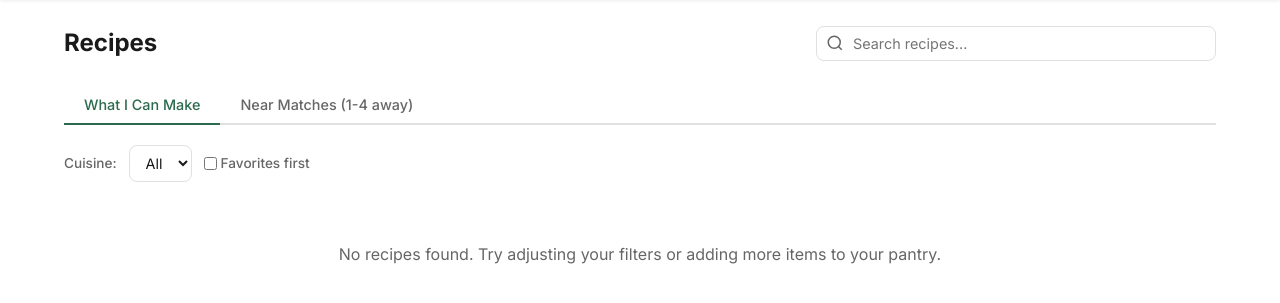
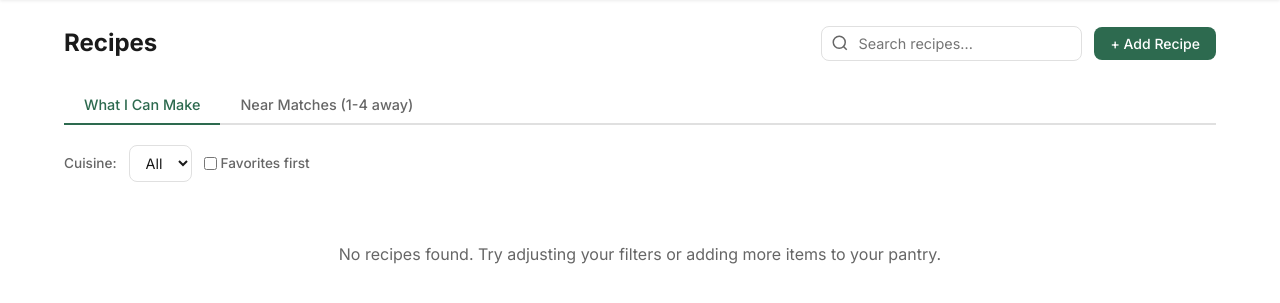
Before and after one commit to 05mip/PantryAI, a Flask app: page /recipes in a window 1280 px wide. Shown: the part 60-363 px from the top of the page. Run offline with Flask 3, Linux system fonts and the light colour scheme; data that the repository does not hold is empty.

Commit message:
Fixed recipe results, add recipe button, clear all buttton

```diff
--- a/pantryai/routes/grocery.py
+++ b/pantryai/routes/grocery.py
@@ -57,6 +57,14 @@ def remove_item(item_id):
 def clear_checked():
     count = delete_checked_grocery(g.user_id)
     return jsonify({"success": True, "data": {"cleared": count}})
+
+
+@grocery_bp.route("/all", methods=["DELETE"])
+def clear_all():
+    items = list_grocery(g.user_id)
+    for item in items:
+        delete_grocery_item(g.user_id, item["item_id"])
+    return jsonify({"success": True, "data": {"cleared": len(items)}})
 
 
 @grocery_bp.route("/from-recipe/<recipe_id>", methods=["POST"])
--- a/pantryai/routes/recipes.py
+++ b/pantryai/routes/recipes.py
@@ -3,7 +3,7 @@ import logging
 from flask import Blueprint, request, jsonify, g
 
 from services.dynamo import (
-    list_recipes, get_recipe, list_all_recipes_cached,
+    list_recipes, get_recipe, list_all_recipes_cached, create_recipe,
     list_pantry, toggle_favorite, list_favorites, get_user_favorite_ids,
 )
 from services.matching import score_recipe
@@ -22,6 +22,47 @@ def get_recipes():
     return jsonify({"success": True, "data": items, "total": total})
 
 
+@recipes_bp.route("", methods=["POST"])
+def add_recipe():
+    data = request.get_json()
+    if not data or not data.get("title"):
+        return jsonify({"success": False, "error": "Title is required"}), 400
+    if not data.get("ingredients") or not isinstance(data["ingredients"], list):
+        return jsonify({"success": False, "error": "At least one ingredient is required"}), 400
+
+    recipe = create_recipe(
+        title=data["title"],
+        ingredients=data["ingredients"],
+        instructions=data.get("instructions", ""),
+        cuisine=data.get("cuisine", ""),
+        tags=data.get("tags", []),
+        prep_time_mins=data.get("prep_time_mins", 0),
+        servings=data.get("servings", 4),
+    )
+    return jsonify({"success": True, "data": recipe}), 201
+
+
+def _score_search_results(results, user_id):
+    """Add pantry match scores to a list of search results."""
+    pantry_items = list_pantry(user_id)
+    fav_ids = get_user_favorite_ids(user_id)
+    scored = []
+    for r in results:
+        ingredients = r.get("ingredients", [])
+        if ingredients:
+            result = score_recipe(pantry_items, ingredients)
+            r["match_score"] = result["score"]
+            r["matched_ingredients"] = result["matched"]
+            r["missing_ingredients"] = result["missing"]
+        else:
+            r["match_score"] = 0
+            r["matched_ingredients"] = []
+            r["missing_ingredients"] = []
+        r["is_favorite"] = r.get("recipe_id", "") in fav_ids
+        scored.append(r)
+    return scored
+
+
 @recipes_bp.route("/search", methods=["GET"])
 def search():
     q = request.args.get("q", "").strip()
@@ -31,7 +72,14 @@ def search():
     limit = request.args.get("limit", 20, type=int)
     results = os_search(q, limit=limit)
 
-    if not results:
+    if results:
+        full_results = []
+        for hit in results:
+            recipe = get_recipe(hit["recipe_id"])
+            if recipe:
+                full_results.append(recipe)
+        results = full_results
+    else:
         all_recipes, _ = list_recipes(limit=500, offset=0)
         q_lower = q.lower()
         results = [
@@ -40,6 +88,7 @@ def search():
             or any(q_lower in ing.get("name", "").lower() for ing in r.get("ingredients", []))
         ][:limit]
 
+    results = _score_search_results(results[:limit], g.user_id)
     return jsonify({"success": True, "data": results})
 
 
--- a/pantryai/services/dynamo.py
+++ b/pantryai/services/dynamo.py
@@ -194,6 +194,33 @@ def list_all_recipes_cached():
     return items
 
 
+def create_recipe(title, ingredients, instructions="", cuisine="", tags=None, prep_time_mins=0, servings=4):
+    """Create a new recipe from user input."""
+    recipe_id = _new_id()
+    recipe = {
+        "recipe_id": recipe_id,
+        "title": title.strip(),
+        "ingredients": [
+            {
+                "name": ing.get("name", "").lower().strip(),
+                "quantity": _to_decimal(ing.get("quantity", 1)),
+                "unit": ing.get("unit", "count"),
+            }
+            for ing in ingredients if ing.get("name")
+        ],
+        "instructions": instructions.strip(),
+        "cuisine": cuisine.strip(),
+        "prep_time_mins": _to_decimal(prep_time_mins),
+        "servings": _to_decimal(servings),
+        "created_at": _now_iso(),
+    }
+    if tags:
+        recipe["tags"] = set(tags)
+    _table("recipes").put_item(Item=recipe)
+    _recipe_cache["data"] = None
+    return _from_decimal(recipe)
+
+
 def put_recipe(recipe):
     """Write a recipe item (used by seeding script)."""
     clean = {}
--- a/pantryai/static/js/recipes.js
+++ b/pantryai/static/js/recipes.js
@@ -10,6 +10,58 @@ const missingWrap = document.getElementById("filter-missing-wrap");
 const missingSlider = document.getElementById("filter-missing");
 const missingVal = document.getElementById("missing-val");
 const favsCheck = document.getElementById("filter-favs");
+
+const addRecipeForm = document.getElementById("add-recipe-form");
+document.getElementById("toggle-add-recipe").addEventListener("click", () => {
+    addRecipeForm.classList.toggle("open");
+    if (addRecipeForm.classList.contains("open")) {
+        document.getElementById("recipe-title").focus();
+    }
+});
+document.getElementById("save-recipe-btn").addEventListener("click", saveRecipe);
+
+function parseIngredientLine(line) {
+    line = line.trim();
+    if (!line) return null;
+    const m = line.match(/^([\d½¼¾⅓⅔⅛/.\- ]*)\s*(cups?|tbsp|tsp|oz|lb|lbs|g|kg|ml|l|cloves?|pieces?|cans?|count)?\s+(.+)$/i);
+    if (m && m[3]) {
+        const qty = parseFloat(m[1]) || 1;
+        const unit = (m[2] || "count").toLowerCase();
+        return { name: m[3].trim(), quantity: qty, unit };
+    }
+    return { name: line, quantity: 1, unit: "count" };
+}
+
+async function saveRecipe() {
+    const title = document.getElementById("recipe-title").value.trim();
+    if (!title) { showToast("Title is required", "error"); return; }
+
+    const rawLines = document.getElementById("recipe-ingredients").value.split("\n");
+    const ingredients = rawLines.map(parseIngredientLine).filter(Boolean);
+    if (ingredients.length === 0) { showToast("Add at least one ingredient", "error"); return; }
+
+    const payload = {
+        title,
+        ingredients,
+        instructions: document.getElementById("recipe-instructions").value.trim(),
+        cuisine: document.getElementById("recipe-cuisine").value.trim(),
+        prep_time_mins: parseInt(document.getElementById("recipe-prep").value) || 0,
+        servings: parseInt(document.getElementById("recipe-servings").value) || 4,
+    };
+
+    try {
+        await apiFetch("/api/recipes", { method: "POST", body: payload });
+        showToast(`Recipe "${title}" added!`);
+        document.getElementById("recipe-title").value = "";
+        document.getElementById("recipe-ingredients").value = "";
+        document.getElementById("recipe-instructions").value = "";
+        document.getElementById("recipe-cuisine").value = "";
+        addRecipeForm.classList.remove("open");
+        loadRecipes();
+    } catch (err) {
+        showToast(err.message, "error");
+    }
+}
 
 document.querySelectorAll(".tab").forEach(tab => {
     tab.addEventListener("click", () => {
--- a/pantryai/templates/grocery.html
+++ b/pantryai/templates/grocery.html
@@ -5,6 +5,7 @@
 <div class="page-header">
     <h1>Grocery List</h1>
     <div style="display:flex; gap:8px;">
+        <button class="btn btn-danger btn-sm" id="clear-all-btn">Clear All</button>
         <button class="btn btn-danger btn-sm" id="clear-checked-btn">Clear Checked</button>
         <button class="btn btn-primary" id="to-pantry-btn">Add to Pantry</button>
     </div>
--- a/pantryai/templates/recipes.html
+++ b/pantryai/templates/recipes.html
@@ -4,10 +4,43 @@
 {% block content %}
 <div class="page-header">
     <h1>Recipes</h1>
-    <div class="search-bar">
-        <svg viewBox="0 0 24 24" fill="none" stroke="currentColor" stroke-width="2"><circle cx="11" cy="11" r="8"/><line x1="21" y1="21" x2="16.65" y2="16.65"/></svg>
-        <input type="text" id="recipe-search" placeholder="Search recipes...">
+    <div style="display:flex; gap:12px; align-items:center;">
+        <div class="search-bar">
+            <svg viewBox="0 0 24 24" fill="none" stroke="currentColor" stroke-width="2"><circle cx="11" cy="11" r="8"/><line x1="21" y1="21" x2="16.65" y2="16.65"/></svg>
+            <input type="text" id="recipe-search" placeholder="Search recipes...">
+        </div>
+        <button class="btn btn-primary" id="toggle-add-recipe">+ Add Recipe</button>
     </div>
+</div>
+
+<div class="inline-form" id="add-recipe-form">
+    <div class="form-row">
+        <div class="form-group" style="flex:2">
+            <label>Title</label>
+            <input type="text" id="recipe-title" placeholder="e.g. Chicken Stir Fry">
+        </div>
+        <div class="form-group" style="flex:1">
+            <label>Cuisine</label>
+            <input type="text" id="recipe-cuisine" placeholder="e.g. Chinese">
+        </div>
+        <div class="form-group" style="flex:0.5">
+            <label>Prep (min)</label>
+            <input type="number" id="recipe-prep" value="30" min="0">
+        </div>
+        <div class="form-group" style="flex:0.5">
+            <label>Servings</label>
+            <input type="number" id="recipe-servings" value="4" min="1">
+        </div>
+    </div>
+    <div class="form-group">
+        <label>Ingredients (one per line: name, or quantity unit name)</label>
+        <textarea id="recipe-ingredients" rows="5" placeholder="2 cups rice&#10;1 lb chicken breast&#10;3 cloves garlic&#10;soy sauce"></textarea>
+    </div>
+    <div class="form-group">
+        <label>Instructions</label>
+        <textarea id="recipe-instructions" rows="4" placeholder="Step-by-step instructions..."></textarea>
+    </div>
+    <button class="btn btn-primary" id="save-recipe-btn">Save Recipe</button>
 </div>
 
 <div class="tabs">
```
Also changed, not shown: pantryai/static/js/grocery.js (+16 -0 lines).
